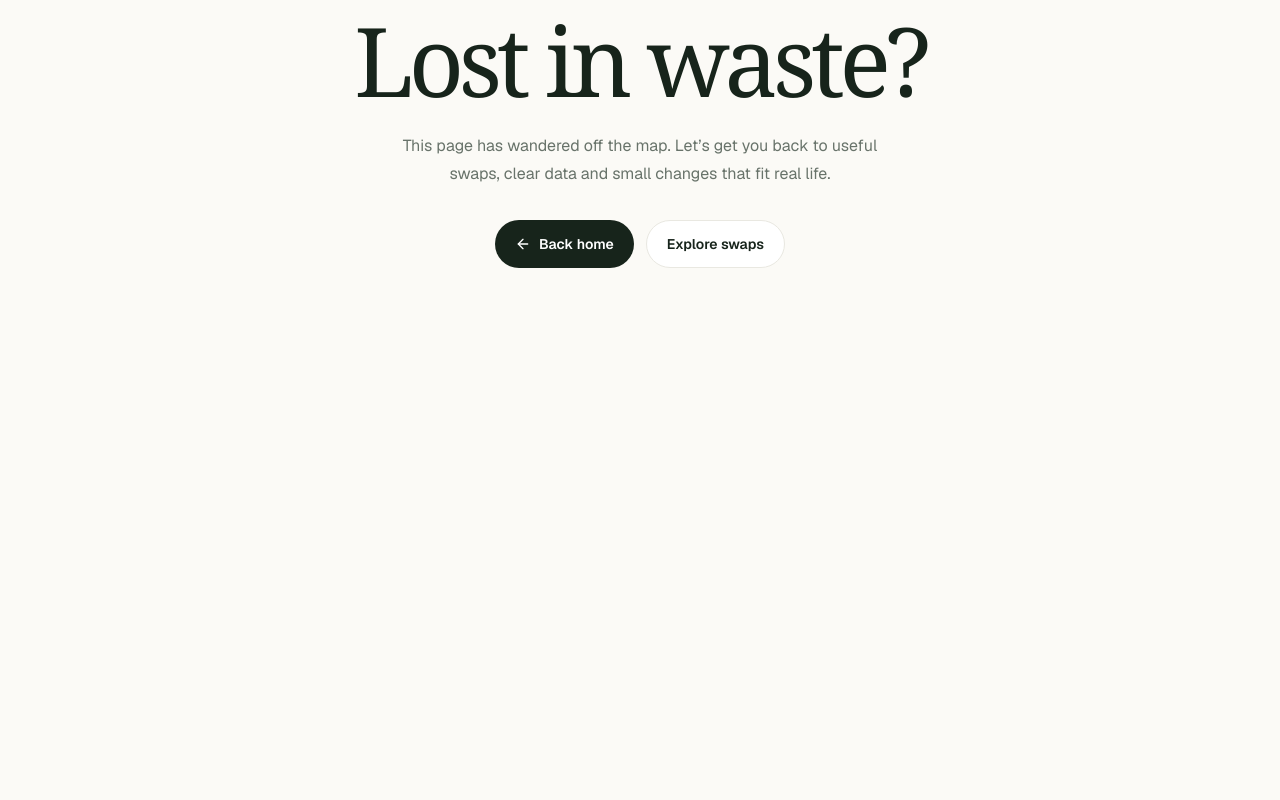
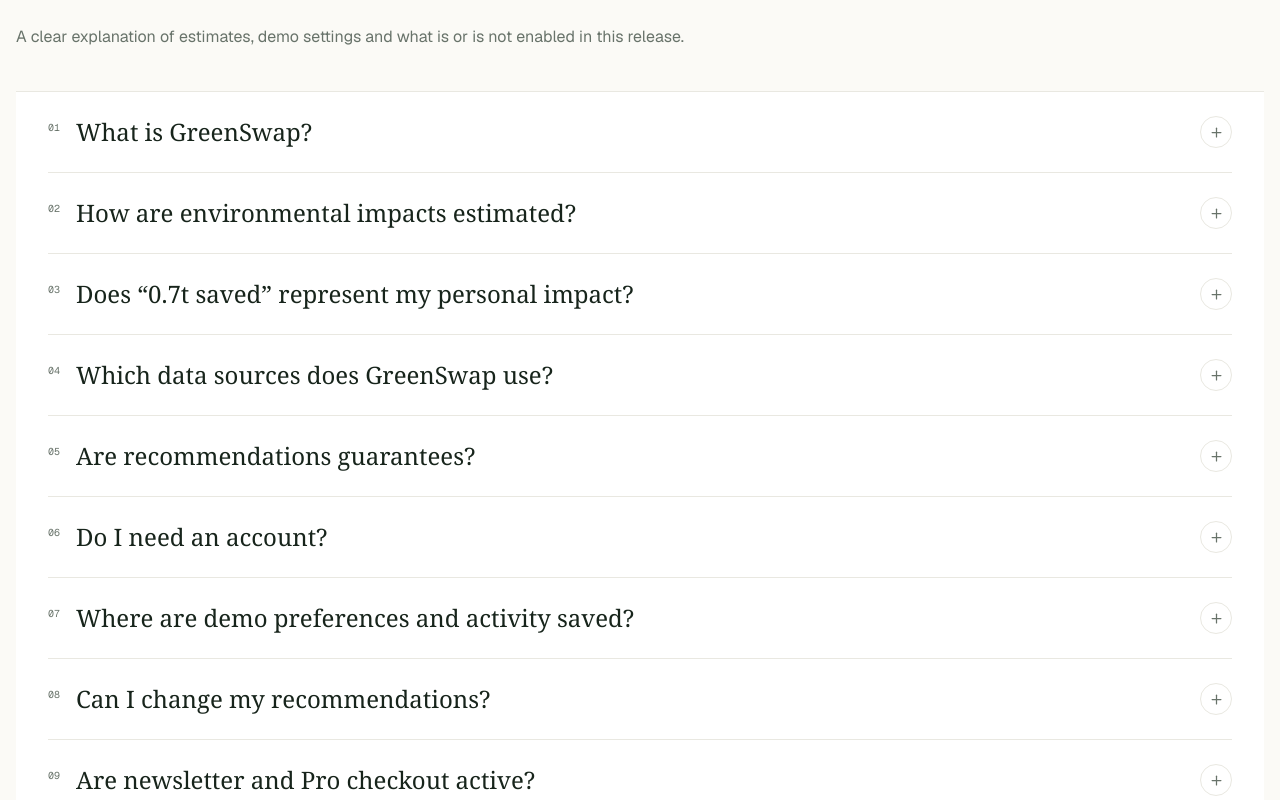
Before and after one commit to akashsharmapb09-cpu/sustainable-app, a Next.js app: page /faq in a window 1280 px wide. Before the commit this address had no page. Shown: the part 320-1120 px from the top of the page. Before the commit the page ends 800 px from the top, so only its background shows below. Built offline with nearby package versions, Linux system fonts and the light colour scheme.

Commit message:
build: add rewards, impact, FAQ and editorial pages

```diff
--- /dev/null
+++ b/app/(marketing)/faq/page.tsx
@@ -0,0 +1,25 @@
+import Link from 'next/link';
+import { ArrowUpRight, Plus } from 'lucide-react';
+
+export const metadata = { title: 'FAQ', description: 'Answers about GreenSwap, environmental estimates, demo points, data and privacy.' };
+
+const questions = [
+  { question: 'What is GreenSwap?', answer: 'GreenSwap is a practical field guide for lower-impact everyday choices across food, transport, home, shopping and waste. It helps you compare options that suit your routines and constraints.' },
+  { question: 'How are environmental impacts estimated?', answer: 'GreenSwap uses published source factors and documented assumptions where available. Actual outcomes vary by region, product, distance, usage and what the new action replaces. Recommendations are directional, not a professional carbon audit.' },
+  { question: 'Does “0.7t saved” represent my personal impact?', answer: 'No. The 0.7 tonne figure in the social artwork is explicitly illustrative. It is not calculated from your activities, and it is not a verified personal saving.' },
+  { question: 'Which data sources does GreenSwap use?', answer: 'The product references sources such as DEFRA, India’s Central Electricity Authority (CEA) and the US Environmental Protection Agency (EPA), alongside other source documents where relevant. The methodology page explains the source trail and limits.' },
+  { question: 'Are recommendations guarantees?', answer: 'No. They are decision support, not a guarantee or substitute for professional greenhouse-gas accounting. Read the assumptions and consider whether an option fits your situation.' },
+  { question: 'Do I need an account?', answer: 'Public pages are available without signing in. Dashboard access uses a mock demo session in this release, not a production identity provider.' },
+  { question: 'Where are demo preferences and activity saved?', answer: 'Recorded swaps, points and settings are stored in HTTP-only cookies for this browser demo. They are not an account database and are not synchronised across devices. Logging out clears the demo cookies.' },
+  { question: 'Can I change my recommendations?', answer: 'Open the dashboard and use Settings to change your display name, region and preference markers. The current release does not use those settings to claim fully personalised scientific estimates.' },
+  { question: 'Are newsletter and Pro checkout active?', answer: 'No. Newsletter delivery, reward redemption and paid Pro checkout are not connected. The newsletter form explains that the address is not saved when the service is unavailable.' },
+  { question: 'Does “No cookies” mean the site stores no data?', answer: 'No. GreenSwap uses essential HTTP-only cookies for the demo session, activity, points and settings. Browser cookies differ from third-party advertising cookies; the privacy and cookies pages describe this demo setup.' },
+];
+
+export default function FAQPage() {
+  return <section className="container-shell py-12 sm:py-16 lg:py-20">
+    <p className="eyebrow">FIELD GUIDE / ANSWERS</p><h1 className="mt-4 max-w-4xl font-serif text-5xl leading-[.98] tracking-editorial sm:text-6xl lg:text-7xl">Good questions.<span className="text-moss"> Clear answers.</span></h1><p className="mt-5 max-w-2xl text-base leading-7 text-muted">A clear explanation of estimates, demo settings and what is or is not enabled in this release.</p>
+    <div className="mt-10 divide-y divide-line border-y border-line bg-white px-5 sm:px-8">{questions.map((item,index)=><details key={item.question} className="group py-5"><summary className="flex cursor-pointer list-none items-start justify-between gap-4 py-1 marker:hidden"><span className="flex min-w-0 gap-4"><span className="pt-1 font-mono text-[10px] text-muted">{String(index+1).padStart(2,'0')}</span><span className="font-serif text-xl leading-7 sm:text-2xl">{item.question}</span></span><span className="grid h-8 w-8 shrink-0 place-items-center rounded-full border border-line text-muted transition group-open:rotate-45 group-open:border-moss group-open:text-moss"><Plus size={15}/></span></summary><p className="ml-8 mt-3 max-w-3xl text-sm leading-7 text-muted">{item.answer}</p></details>)}</div>
+    <div className="mt-9 flex flex-wrap gap-5 text-sm"><Link href="/methodology" className="inline-flex items-center gap-1.5 font-semibold text-moss">Review data sources <ArrowUpRight size={14}/></Link><Link href="/privacy" className="inline-flex items-center gap-1.5 font-semibold text-moss">Read privacy details <ArrowUpRight size={14}/></Link></div>
+  </section>;
+}
```
